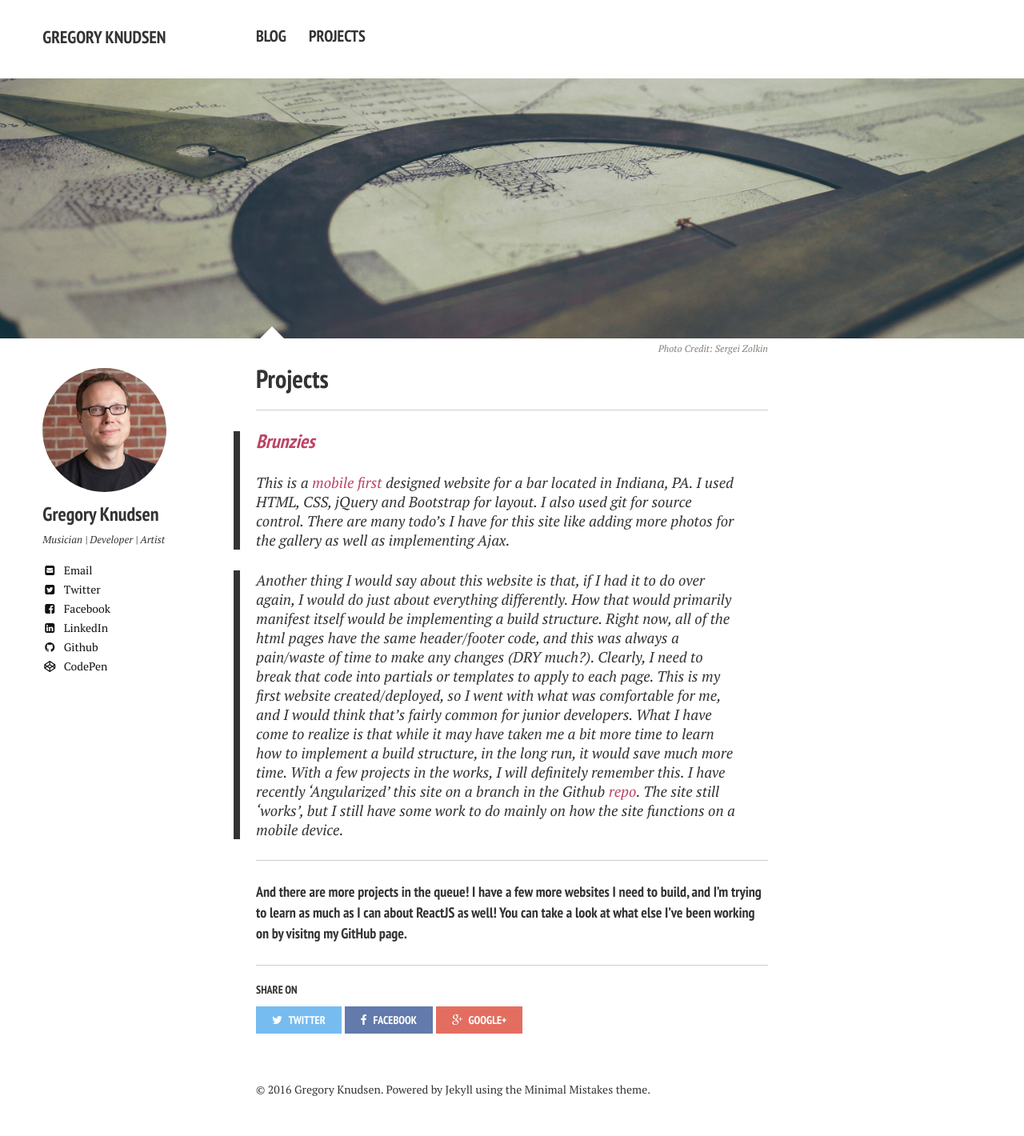
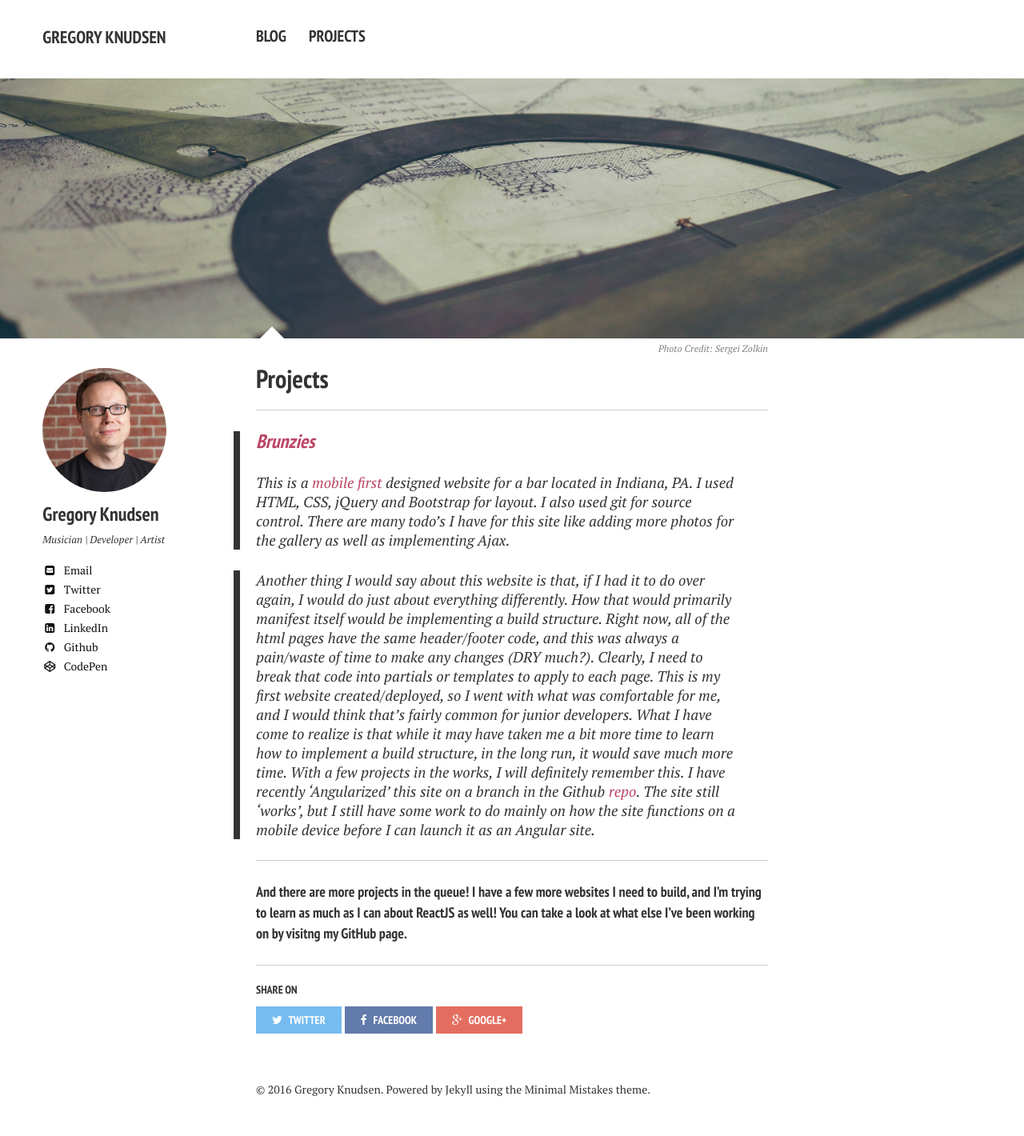
Before and after one commit to gregknudsen/gregknudsen.github.io, a Jekyll site: the page built from projects/index.md, in a window 1280 px wide. Shown: the whole page at 80% size. Built offline with Jekyll 4.4.1, drawn with Linux system fonts in a browser that asks for light colours; nearby versions of some CDN libraries.

Commit message:
minor edit of projects page

```diff
--- a/projects/index.md
+++ b/projects/index.md
@@ -29,7 +29,8 @@ structure, in the long run, it would save much more time. With a few projects in
 I will definitely remember this.
 >I have recently 'Angularized' this site on a branch in the
 Github [repo](https://github.com/gregkndusen/brunzies_bootstrap){:target="_blank"}. The site still
-'works', but I still have some work to do mainly on how the site functions on a mobile device.
+'works', but I still have some work to do mainly on how the site functions on a mobile device before I
+can launch it as an Angular site.
 
 ---
 
```
